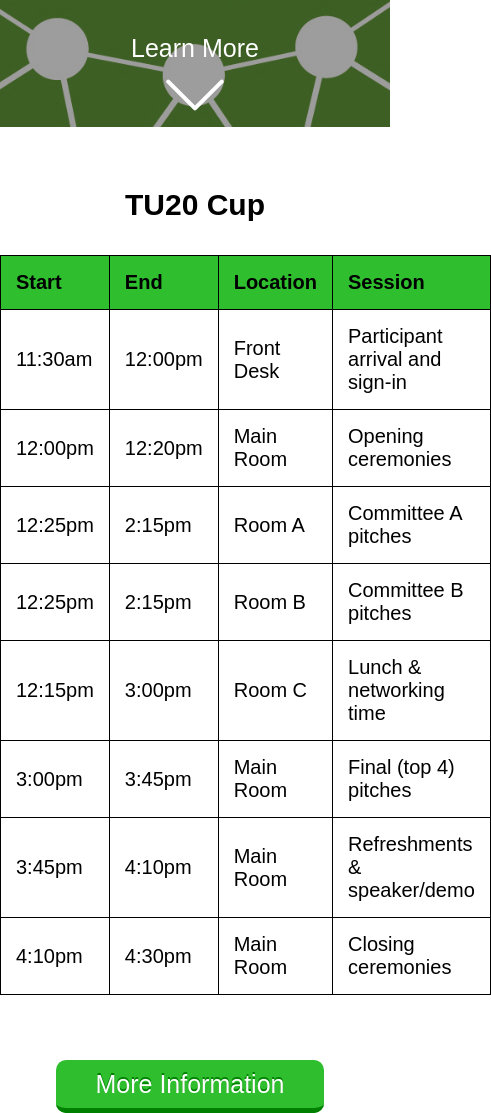
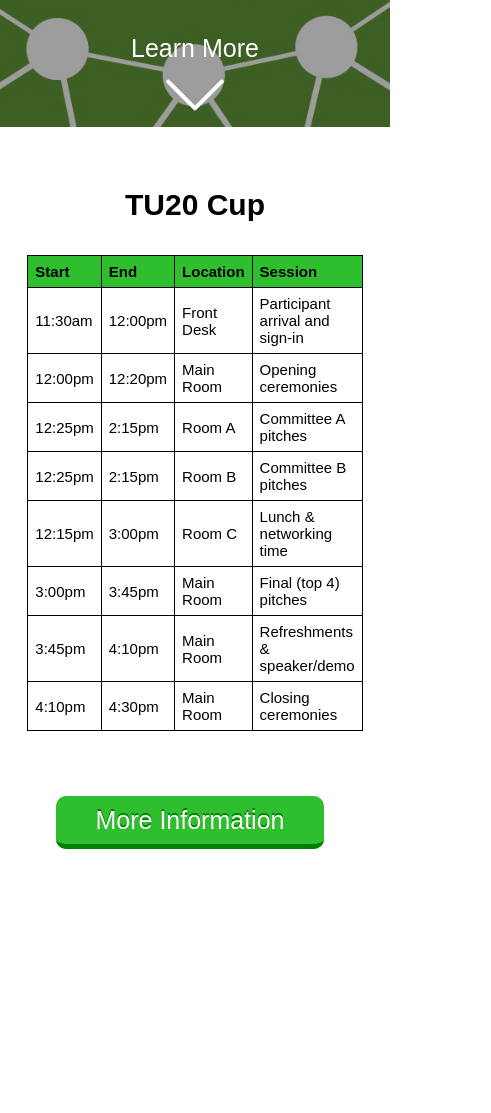
Before and after one commit to IbrahimIrfan/cupwebsite, a plain HTML site: page index.html in a window 390 px wide. Shown: the part 717-1830 px from the top of the page, 491 px wide, since content can reach past the window. After the commit the page ends 1772 px from the top, so only its background shows below. Drawn offline with Linux system fonts and the light colour scheme.

Commit message:
mobile css

```diff
--- a/css/main.css
+++ b/css/main.css
@@ -85,6 +85,7 @@ figcaption {
     margin-top: 35px;
     font-size: 20px;
     border-collapse: collapse;
+    width: 80%;
 }
 td {
     border: 1px solid black;
@@ -129,4 +130,10 @@ thead tr td {
     .dateText {
         font-size: 30px !important;
     }
+    #sched{
+      font-size: 15px !important;
+    }
+    #sched tr td{
+      padding: 7;
+    }
 }
```
